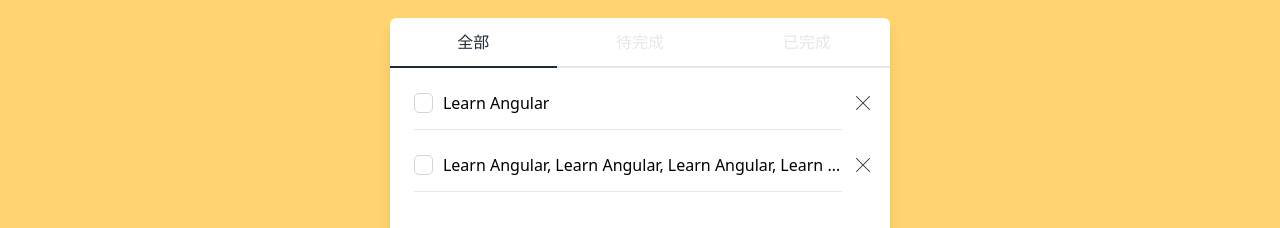
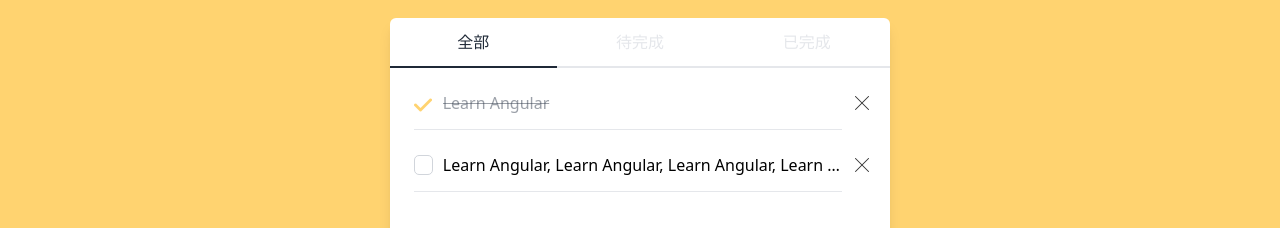
Before and after one commit to justin3737/ng-todolist, an Angular app: page / in a window 1280 px wide. Both pictures are taken after a click on the item "Learn Angular". Shown: the part 145-373 px from the top of the page. Built offline with nearby package versions, Linux system fonts and the light colour scheme.

Commit message:
refactor list componnet and andd remove task function

```diff
--- a/src/app/enum/enum.ts
+++ b/src/app/enum/enum.ts
@@ -1,4 +1,4 @@
 export enum TaskStatus{
-  Active = 1,
-  Done = 2
+  Active = "active",
+  Done = "done"
 }
--- a/src/app/list/list.component.html
+++ b/src/app/list/list.component.html
@@ -1,12 +1,16 @@
 <div class="h-[400px]">
   <ul>
     <li *ngFor="let task of tasks"
-      class="flex justify-between ml-[24px] mr-[48px] leading-[51px] border-solid border-b-[1px] border-b-gray-200 cursor-pointer">
-      <i class="mt-[25px] w-[20px] h-[20px] border-[1px] border-solid border-gray-300 rounded-[5px]"></i>
-      <span class="pt-[10px] ml-[10px] w-full text-left text-ellipsis overflow-hidden whitespace-nowrap">{{task.title}}</span>
-      <button (click)="removeItem(task)"
-        class="w-[40px] mr-[-40px] mt-[10px]">
-        <img src="../assets/icon_x.png" alt="" class="m-auto"></button>
+      class="flex ml-[24px] mr-[48px] leading-[51px] border-solid border-b-[1px] border-b-gray-200 cursor-pointer"
+      >
+      <div class="flex justify-between w-full status-{{[task.status]}}" (click)="changeStatus(task)">
+        <i class="checkbox-empty"></i>
+        <i class="checkbox-mark"></i>
+        <span class="title-style">{{task.title}}</span>
+      </div>
+      <button (click)="removeTask(task)" class="remove-task">
+        <img src="../assets/icon_x.png" alt="" class="m-auto">
+      </button>
     </li>
   </ul>
 </div>
--- a/src/app/list/list.component.ts
+++ b/src/app/list/list.component.ts
@@ -4,22 +4,23 @@ import { Task } from '../model/task';
 
 @Component({
   selector: 'list-component',
-  templateUrl: './list.component.html'
+  templateUrl: './list.component.html',
+  styleUrls: ['./list.css']
 })
 
 export class ListComponent {
   @Input() tasks: any;
 
-  changeStatus(task : Task){
-    if(task.status == TaskStatus.Active){
+  changeStatus(task: Task){
+    if (task.status == TaskStatus.Active){
       task.status = TaskStatus.Done;
     } else {
       task.status = TaskStatus.Active;
     }
   }
 
-  removeItem(item: object){
-    console.log(item)
-    //this.list.filter(item => item.id !== id);
+  removeTask(task: Task){
+    let index = this.tasks.findIndex((item: { [x: string]: string; }) => item['id'] == task.id);
+    this.tasks.splice(index, 1);
   }
 }
--- /dev/null
+++ b/src/app/list/list.css
@@ -0,0 +1,26 @@
+.title-style {
+  @apply pt-[10px] ml-[10px] w-full text-left text-ellipsis overflow-hidden whitespace-nowrap;
+}
+
+.remove-task {
+  @apply w-[40px] mr-[-40px] mt-[10px];
+}
+
+i.checkbox-mark {
+  @apply mt-[30px] w-[20px] h-[20px] bg-[url('../../assets/icon_checked.png')] bg-no-repeat;
+}
+
+i.checkbox-empty {
+  @apply mt-[25px] w-[20px] h-[20px] border-[1px] border-solid border-gray-300 rounded-[5px];
+}
+
+.status-active i.checkbox-mark {
+  @apply hidden;
+}
+
+.status-done i.checkbox-empty {
+  @apply hidden;
+}
+.status-done span {
+  @apply text-gray-700/50 line-through ;
+}
```
